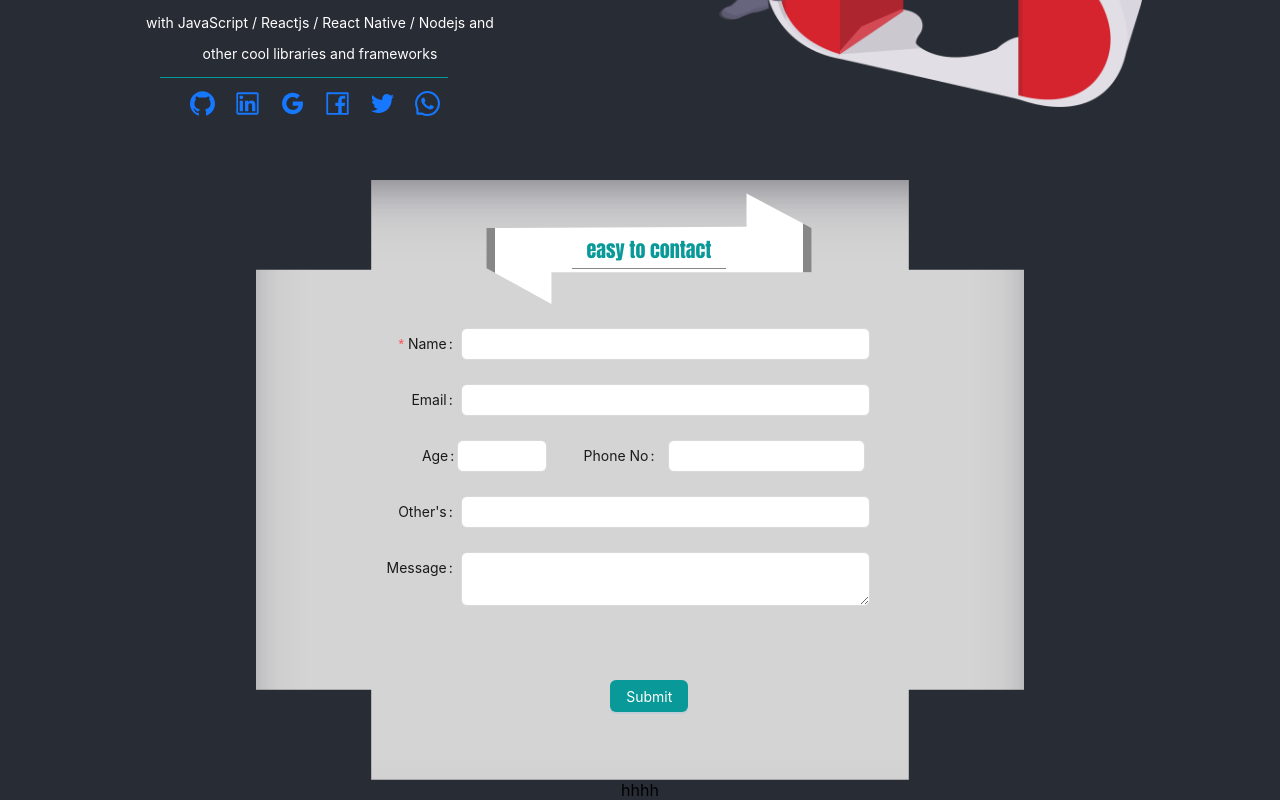
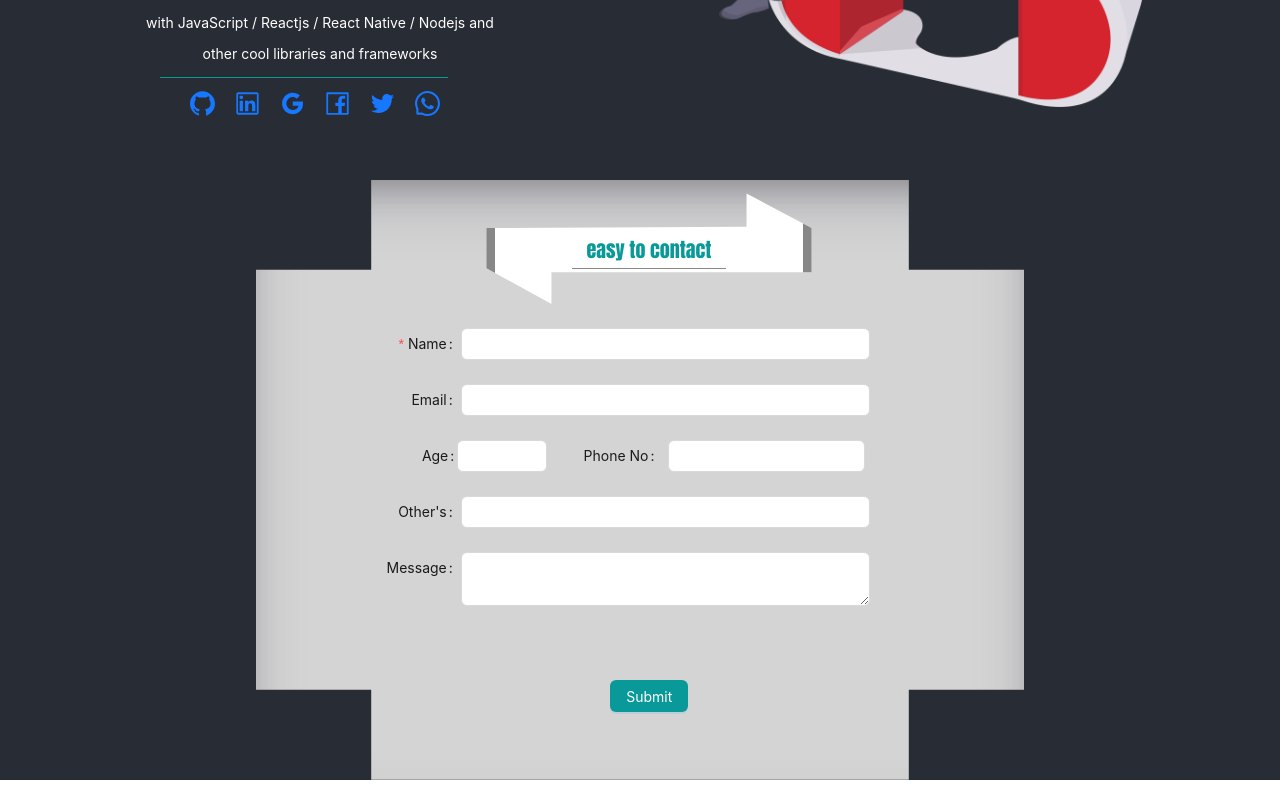
Before and after one commit to akashsdk/developer-info, a React (Create React App) app: page / in a window 1280 px wide. Shown: the part 346-1146 px from the top of the page. Built offline with nearby package versions, Linux system fonts and the light colour scheme.

Commit message:
Update contact.js

```diff
--- a/src/Screen/contact.js
+++ b/src/Screen/contact.js
@@ -109,7 +109,6 @@ export default function contact() {
           </Button>
         </Form>
       </div>
-      <div>hhhh</div>
     </div>
   );
 }
```
